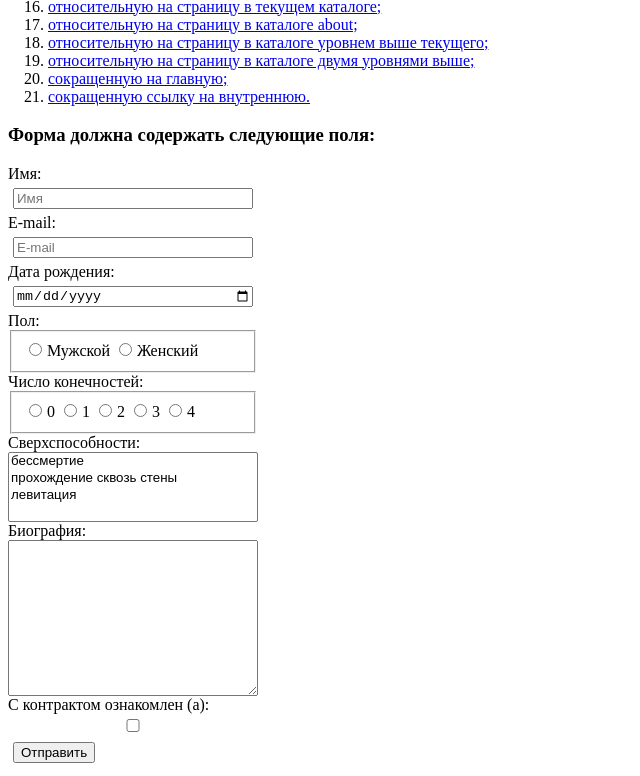
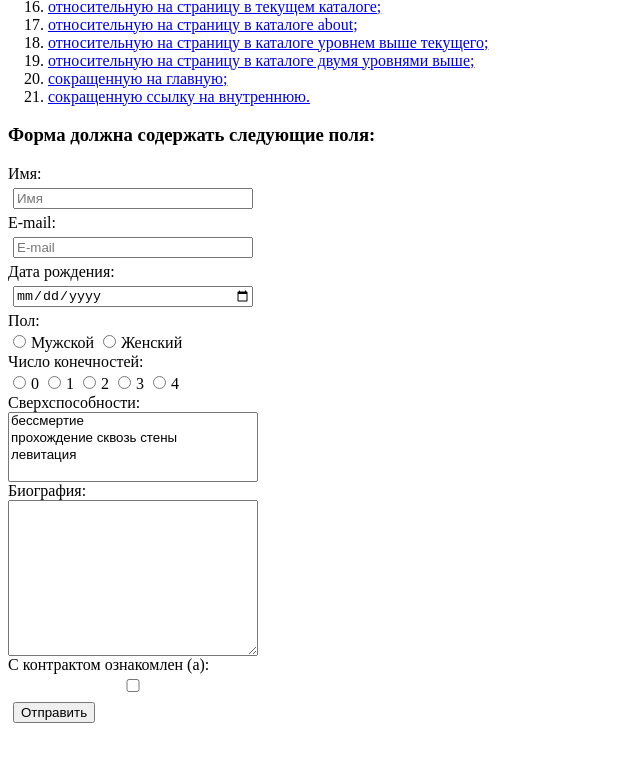
Before and after one commit to Bagi4-source/Bagi4-source.github.io, a plain HTML site: page index.html in a window 1280 px wide. Shown: the part 869-1645 px from the top of the page, without its empty margins (0-640 px from the left). After the commit the page ends 1605 px from the top, so only its background shows below. Drawn offline with Linux system fonts and the light colour scheme.

Commit message:
Update index.html

```diff
--- a/index.html
+++ b/index.html
@@ -82,20 +82,20 @@
 
 				<div class="field gender">
 					<label for="gender">Пол:</label>
-					<fieldset id="gender">
-						<label><input type="radio" value="male" name="gender">Мужской</label>
-						<label><input type="radio" value="female" name="gender">Женский</label>
-					</fieldset>
+					<div>
+						<label><input type="radio" value="male" name="gender" id="gender">Мужской</label>
+						<label><input type="radio" value="female" name="gender" id="gender">Женский</label>
+					</div>
 				</div>
 				<div class="field count">
 					<label for="count">Число конечностей:</label>
-					<fieldset id="count">
-						<label><input type="radio" value="0" name="count">0</label>
-						<label><input type="radio" value="1" name="count">1</label>
-						<label><input type="radio" value="2" name="count">2</label>
-						<label><input type="radio" value="3" name="count">3</label>
-						<label><input type="radio" value="4" name="count">4</label>
-					</fieldset>
+					<div>
+						<label><input type="radio" value="0" name="count" id="count">0</label>
+						<label><input type="radio" value="1" name="count" id="count">1</label>
+						<label><input type="radio" value="2" name="count" id="count">2</label>
+						<label><input type="radio" value="3" name="count" id="count">3</label>
+						<label><input type="radio" value="4" name="count" id="count">4</label>
+					</div>
 				</div>
 				<div class="field superpower">
 					<label for="superpower">Сверхспособности:</label>
```
